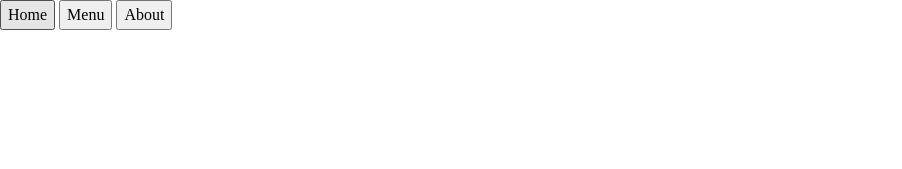
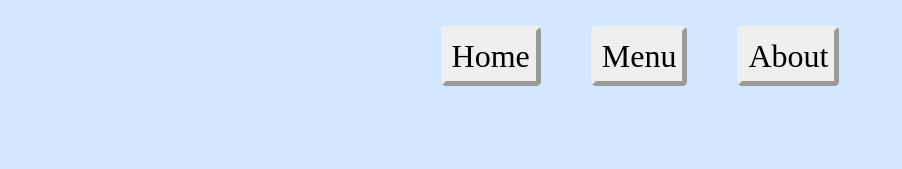
Before and after one commit to Kagnos/Restaurant-Homepage, a website built with webpack: page src/template.html in a window 1280 px wide. Shown: the whole page, without its empty margins (0-902 px from the left). Built offline with nearby package versions, Linux system fonts and the light colour scheme.

Commit message:
Style basic layout

```diff
--- a/src/styles.css
+++ b/src/styles.css
@@ -56,3 +56,24 @@ h1, h2, h3, h4, h5, h6 {
 }
 
 /* My Code: */
+
+body {
+    display: flex;
+    flex-direction: column;
+    align-items: center;
+    padding: 2%;
+    background-color: #d3e8ff;
+    min-height: 100vh;
+}
+
+nav {
+    display: flex;
+    gap: 50px;
+    margin-bottom: min(100px, 10vh);
+}
+
+nav > button {
+    font-size: 2rem;
+    border: 5px outset;
+    border-radius: 5px;
+}
```
